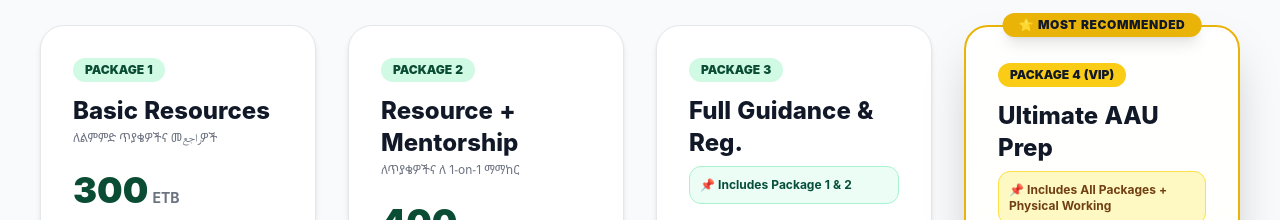
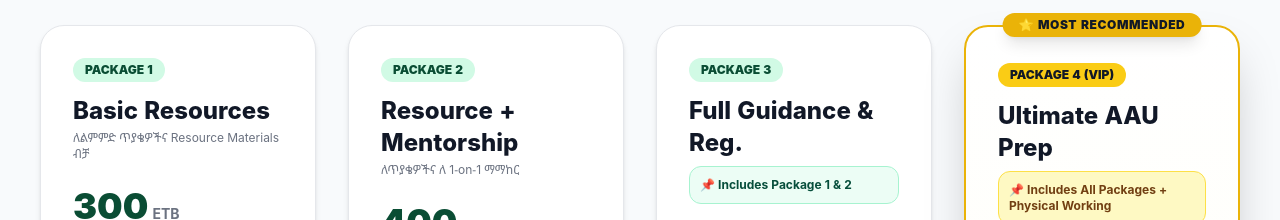
Before and after one commit to Birrzed/The-5-percent-club-web, a plain HTML site: page index.html in a window 1280 px wide. Shown: the part 1740-1960 px from the top of the page. Drawn offline with nearby package versions, Linux system fonts and the light colour scheme.

Commit message:
new update

```diff
--- a/index.html
+++ b/index.html
@@ -288,7 +288,7 @@
             <span class="text-xs font-black bg-emerald-100 text-brand px-3 py-1 rounded-full uppercase">Package 1</span>
           </div>
           <h3 class="font-extrabold text-xl md:text-2xl text-gray-900">Basic Resources</h3>
-          <p class="text-xs text-gray-500 mt-1">ለልምምድ ጥያቄዎችና መراجعዎች</p>
+          <p class="text-xs text-gray-500 mt-1">ለልምምድ ጥያቄዎችና Resource Materials ብቻ</p>
 
           <div class="my-4 md:my-6">
             <span class="text-3xl md:text-4xl font-black text-brand">300</span>
```
